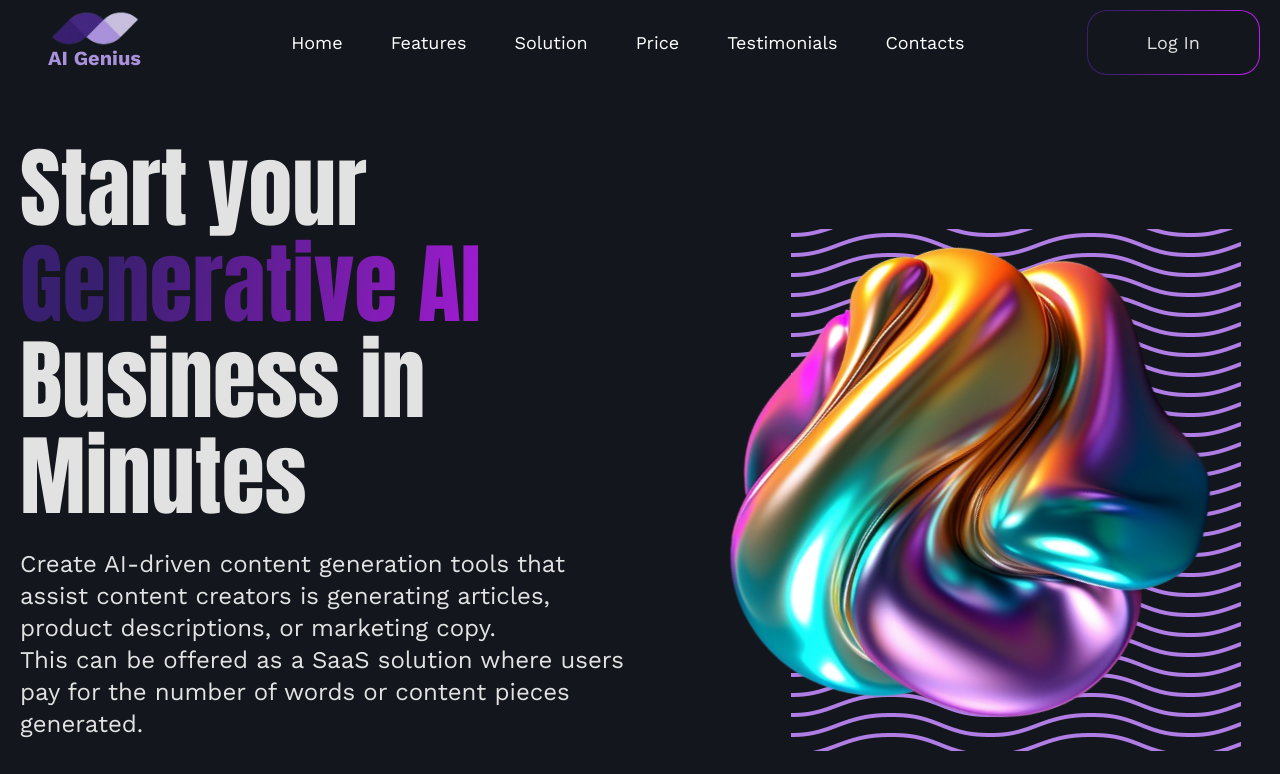
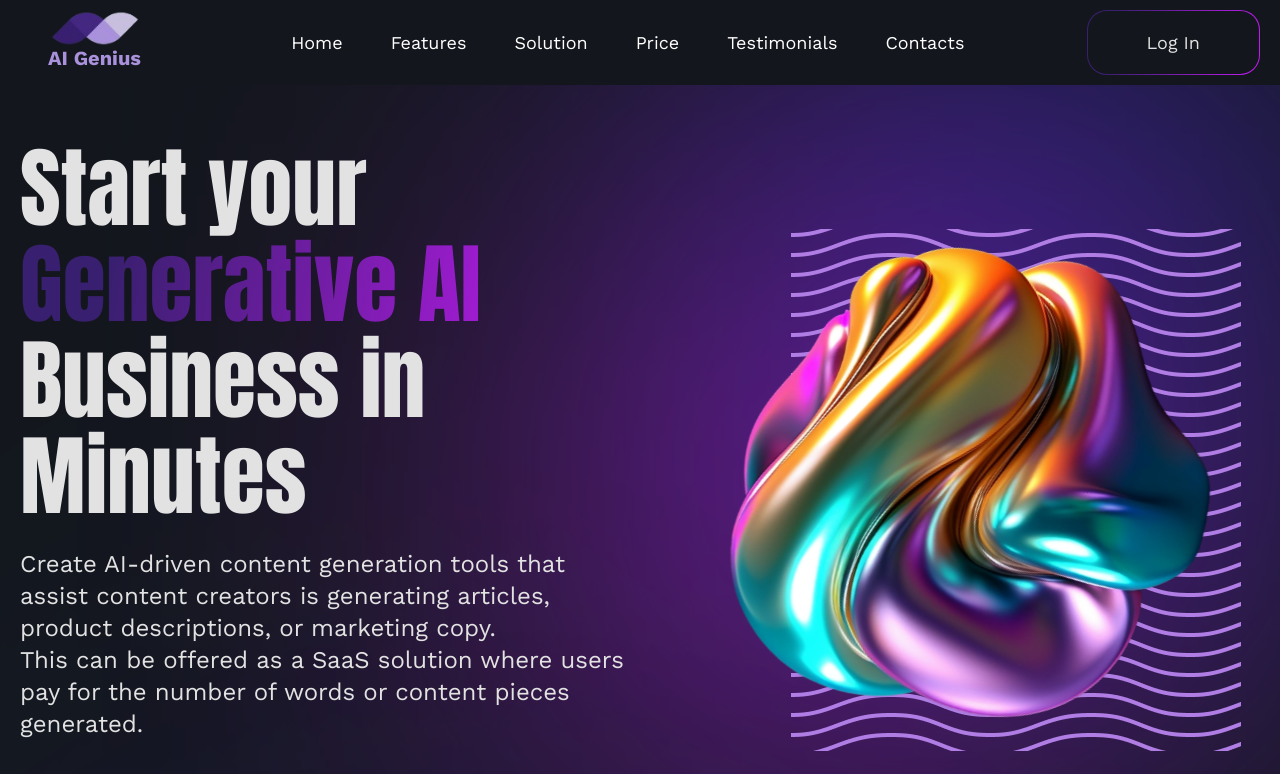
Before and after one commit to bambuuk/generative-ai, a React (Vite) app: page / in a window 1280 px wide. Shown: the top 774 px of the page. Built offline with nearby package versions, Linux system fonts and the light colour scheme.

Commit message:
upd gradients block in all section, where thear are

```diff
--- a/src/components/Contacts.tsx
+++ b/src/components/Contacts.tsx
@@ -2,9 +2,6 @@ import { FC } from 'react';
 import { styled, Link } from '@mui/material';
 import { CustomContainer, Title, Overview } from './CustomElements';
 import abstractImg from '../assets/pictures/contacts/abstract-img.png';
-// import firstVector from '../assets/backgroundFigures/contacts/1-vector.svg';
-// import secondVector from '../assets/backgroundFigures/contacts/2-vector.svg';
-// import thirdVector from '../assets/backgroundFigures/contacts/3-vector.svg';
 
 const ContactsUI = styled('section')(({ }) => ({
   width: '100%',
@@ -79,54 +76,52 @@ const CustomLink = styled(Link)(({ }) => ({
   color: '#E2E2E2',
 }));
 
-// const GradientsBlock = styled('div')(({ theme }) => ({
-//   position: 'absolute',
-//   zIndex: '-10',
-//   top: '-239px',
-//   right: '-178px',
-//   width: '692.442px',
-//   height: '675.338px',
-//   transform: 'rotate(-55.229deg)',
-//   [theme.breakpoints.down('lg')]: {
-//     width: '659px',
-//     height: '631px',
-//   },
-//   [theme.breakpoints.down('md')]: {
-//     width: '359px',
-//     height: '331px',
-//   },
-// }));
+const GradientsBlock = styled('div')(({ theme }) => ({
+  position: 'absolute',
+  zIndex: '-10',
+  top: '-239px',
+  right: '-178px',
+  width: '692.442px',
+  height: '675.338px',
+  transform: 'rotate(-55.229deg)',
+  filter: 'blur(347px)',
+  [theme.breakpoints.down('lg')]: {
+    width: '659px',
+    height: '631px',
+  },
+  [theme.breakpoints.down('md')]: {
+    width: '359px',
+    height: '331px',
+  },
+}));
 
-// const RepeatedBlurBlock = styled('div')(({ }) => ({
-//   width: '100%',
-//   height: '100%',
-//   filter: 'blur(87px)'
-// }));
+const Vector = styled('div')({
+  display: 'block',
+  position: 'absolute',
+});
+const FirstVector = styled(Vector)({
+  top: '0',
+  right: '-182px',
+  width: '515.075px',
+  height: '585.58px',
+  backgroundColor: '#3D32F9',
+});
 
-// const Vector = styled('img')({
-//   display: 'block',
-//   position: 'absolute',
-// });
-// const FirstVector = styled(Vector)({
-//   top: '0',
-//   right: '-182px',
-//   width: '515.075px',
-//   height: '585.58px',
-// });
+const SecondVector = styled(Vector)({
+  bottom: '-411px',
+  right: '-411px',
+  width: '560.633px',
+  height: '533.336px',
+  backgroundColor: '#391F6F',
+});
 
-// const SecondVector = styled(Vector)({
-//   bottom: '-411px',
-//   right: '-411px',
-//   width: '560.633px',
-//   height: '533.336px',
-// });
-
-// const ThirdVector = styled(Vector)({
-//   bottom: '-45%',
-//   left: 0,
-//   width: '552.022px',
-//   height: '589.882px',
-// });
+const ThirdVector = styled(Vector)({
+  bottom: '-45%',
+  left: 0,
+  width: '552.022px',
+  height: '589.882px',
+  backgroundColor: '#CE1AFE',
+});
 
 const AbstractImage = styled('img')(({ theme }) => ({
   position: 'absolute',
@@ -201,19 +196,11 @@ const Contacts: FC = () => {
             </ContactItem>
           </DepartmentsContactsList>
 
-          {/* <GradientsBlock>
-            <RepeatedBlurBlock>
-              <RepeatedBlurBlock>
-                <RepeatedBlurBlock>
-                  <RepeatedBlurBlock sx={{ position: 'relative' }}>
-                    <FirstVector src={firstVector} />
-                    <SecondVector src={secondVector} />
-                    <ThirdVector src={thirdVector} />
-                  </RepeatedBlurBlock>
-                </RepeatedBlurBlock>
-              </RepeatedBlurBlock>
-            </RepeatedBlurBlock>
-          </GradientsBlock> */}
+          <GradientsBlock>
+            <FirstVector />
+            <SecondVector />
+            <ThirdVector />
+          </GradientsBlock>
 
           <AbstractImage src={abstractImg} />
         </MainWrapper>
--- a/src/components/Features.tsx
+++ b/src/components/Features.tsx
@@ -2,9 +2,6 @@ import { FC } from 'react';
 import { styled } from '@mui/material';
 import { CustomContainer, Title, Overview } from './CustomElements';
 import { CPUImage, CardImage, ChatImage, PlantImage, ScopImage, TeamImage } from './ImgComponents';
-// import firstVector from '../assets/backgroundFigures/features/1-vector.svg';
-// import secondVector from '../assets/backgroundFigures/features/2-vector.svg';
-// import thirdVector from '../assets/backgroundFigures/features/3-vector.svg';
 import star from '../assets/backgroundFigures/star.png';
 
 const FeaturesUI = styled('section')({
@@ -120,86 +117,81 @@ const CardDescrText = styled('p')(({ }) => ({
   lineHeight: '24px',
 }));
 
-// const GradientsBlock = styled('div')(({ theme }) => ({
-//   position: 'absolute',
-//   zIndex: '-10',
-//   top: '380px',
-//   left: '100px',
-//   maxWidth: '992.516px',
-//   maxHeight: '968px',
-//   width: '100%',
-//   height: '100%',
-//   transform: 'rotate(-55.229deg)',
-//   [theme.breakpoints.down(1300)]: {
-//     maxWidth: '893px',
-//     maxHeight: '872px',
-//   },
-//   [theme.breakpoints.down('lg')]: {
-//     maxWidth: '659px',
-//     maxHeight: '631px',
-//   },
-//   [theme.breakpoints.down('md')]: {
-//     maxWidth: '359px',
-//     maxHeight: '331px',
-//   },
-// }));
+const GradientsBlock = styled('div')(({ theme }) => ({
+  position: 'absolute',
+  zIndex: '-10',
+  top: '380px',
+  left: '100px',
+  maxWidth: '992.516px',
+  maxHeight: '968px',
+  width: '100%',
+  height: '100%',
+  transform: 'rotate(-55.229deg)',
+  filter: 'blur(327px)',
+  [theme.breakpoints.down(1300)]: {
+    maxWidth: '893px',
+    maxHeight: '872px',
+  },
+  [theme.breakpoints.down('lg')]: {
+    maxWidth: '659px',
+    maxHeight: '631px',
+  },
+  [theme.breakpoints.down('md')]: {
+    maxWidth: '359px',
+    maxHeight: '331px',
+  },
+}));
 
-// const SecondGradientsBlock = styled('div')(({ theme }) => ({
-//   display: 'none',
-//   position: 'static',
-//   zIndex: '-10',
-//   top: '1780px',
-//   left: '100px',
-//   maxWidth: '992.516px',
-//   maxHeight: '968px',
-//   width: '100%',
-//   height: '100%',
-//   transform: 'rotate(-55.229deg)',
-//   // filter: 'blur(110px)',
-//   [theme.breakpoints.down('md')]: {
-//     display: 'block',
-//     position: 'absolute',
-//     maxWidth: '359px',
-//     maxHeight: '331px',
-//   },
-// }));
+const SecondGradientsBlock = styled('div')(({ theme }) => ({
+  display: 'none',
+  position: 'static',
+  zIndex: '-10',
+  top: '1780px',
+  left: '100px',
+  maxWidth: '992.516px',
+  maxHeight: '968px',
+  width: '100%',
+  height: '100%',
+  transform: 'rotate(-55.229deg)',
+  filter: 'blur(327px)',
+  [theme.breakpoints.down('md')]: {
+    display: 'block',
+    position: 'absolute',
+    maxWidth: '359px',
+    maxHeight: '331px',
+  },
+}));
 
-// const RepeatedBlurBlock = styled('div')(({ }) => ({
-//   width: '100%',
-//   height: '100%',
-//   filter: 'blur(110px)'
-// }));
+const Vector = styled('div')({
+  display: 'block',
+  position: 'absolute',
+  width: '100%',
+  height: '100%',
+});
 
-// const Vector = styled('img')({
-//   display: 'block',
-//   position: 'absolute',
-//   width: '100%',
-//   height: '100%',
-// });
+const FirstVector = styled(Vector)({
+  maxWidth: '515.075px',
+  maxHeight: '585.58px',
+  backgroundColor: "#3D32F9",
+  top: 0,
+  right: '110px'
+});
 
-// const FirstVector = styled(Vector)({
-//   maxWidth: '515.075px',
-//   maxHeight: '585.58px',
-//   fill: "#3D32F9",
-//   top: 0,
-//   right: '110px'
-// });
+const SecondVector = styled(Vector)({
+  maxWidth: '560.633px',
+  maxHeight: '533.336px',
+  backgroundColor: '#391F6F',
+  bottom: 0,
+  right: 0,
+});
 
-// const SecondVector = styled(Vector)({
-//   maxWidth: '560.633px',
-//   maxHeight: '533.336px',
-//   fill: '#391F6F',
-//   bottom: 0,
-//   right: 0,
-// });
-
-// const ThirdVector = styled(Vector)({
-//   maxWidth: '552.022px',
-//   maxHeight: '589.882px',
-//   fill: '#CE1AFE',
-//   bottom: 0,
-//   left: 0,
-// });
+const ThirdVector = styled(Vector)({
+  maxWidth: '552.022px',
+  maxHeight: '589.882px',
+  backgroundColor: '#CE1AFE',
+  bottom: 0,
+  left: 0,
+});
 
 const StarImg = styled('img')(({ theme }) => ({
   position: 'absolute',
@@ -315,32 +307,16 @@ const Features: FC = () => {
 
           </FeaturesCardList>
         </FeaturesWrapper>
-        {/* <GradientsBlock>
-          <RepeatedBlurBlock>
-            <RepeatedBlurBlock>
-              <RepeatedBlurBlock sx={{
-                position: 'relative',
-              }}>
-                <FirstVector src={firstVector} />
-                <SecondVector src={secondVector} />
-                <ThirdVector src={thirdVector} />
-              </RepeatedBlurBlock>
-            </RepeatedBlurBlock>
-          </RepeatedBlurBlock>
+        <GradientsBlock>
+          <FirstVector />
+          <SecondVector />
+          <ThirdVector />
         </GradientsBlock>
         <SecondGradientsBlock>
-          <RepeatedBlurBlock>
-            <RepeatedBlurBlock>
-              <RepeatedBlurBlock sx={{
-                position: 'relative',
-              }}>
-                <FirstVector src={firstVector} />
-                <SecondVector src={secondVector} />
-                <ThirdVector src={thirdVector} />
-              </RepeatedBlurBlock>
-            </RepeatedBlurBlock>
-          </RepeatedBlurBlock>
-        </SecondGradientsBlock> */}
+          <FirstVector />
+          <SecondVector />
+          <ThirdVector />
+        </SecondGradientsBlock>
       </CustomContainer>
     </FeaturesUI>
   )
--- a/src/components/FirstCTA.tsx
+++ b/src/components/FirstCTA.tsx
@@ -5,7 +5,6 @@ import cube from '../assets/pictures/cta/cube.png';
 import backgroundImg from '../assets/pictures/cta/background-img.png';
 import useModalControl from '../hooks/useModalControl';
 import ModalWindow from './ModalWindow';
-// import vector from '../assets/backgroundFigures/solution/1-vector.svg';
 
 const CTA_UI = styled('section')(({ }) => ({
   width: '100%',
@@ -106,31 +105,28 @@ const BackgroundImg = styled('img')(({ theme }) => ({
   },
 }));
 
-// const BackgroundBlock = styled('div')(({ theme }) => ({
-//   display: 'block',
-//   position: 'absolute',
-//   zIndex: '-10',
-//   maxWidth: '569.293px',
-//   maxHeight: '569.293px',
-//   width: '100%',
-//   height: '100%',
-//   right: '-552px',
-//   [theme.breakpoints.down('sm')]: {
-//     right: '-200px',
-//   },
-// }));
+const BackgroundBlock = styled('div')(({ theme }) => ({
+  display: 'block',
+  position: 'absolute',
+  zIndex: '-10',
+  maxWidth: '569.293px',
+  maxHeight: '569.293px',
+  width: '100%',
+  height: '100%',
+  right: '-70%',
+  filter: 'blur(377px)',
+  [theme.breakpoints.down('sm')]: {
+    right: '-200px',
+  },
+}));
 
-// const RepeatedBlurBlock = styled('div')(({ }) => ({
-//   width: '100%',
-//   height: '100%',
-//   filter: 'blur(95px)'
-// }));
-
-// const Vector = styled('img')({
-//   display: 'block',
-//   position: 'absolute',
-//   fill: "#3D32F9",
-// });
+const Vector = styled('div')({
+  display: 'block',
+  position: 'absolute',
+  backgroundColor: "#3D32F9",
+  width: '569.293px',
+  height: '569.293px',
+});
 
 const FirstCTA: FC = () => {
   const { openModal, isModalOpen, closeModal, modalType, changeModalType } = useModalControl();
@@ -157,17 +153,9 @@ const FirstCTA: FC = () => {
             changeModalType={changeModalType}
           />
 
-          {/* <BackgroundBlock>
-            <RepeatedBlurBlock>
-              <RepeatedBlurBlock>
-                <RepeatedBlurBlock>
-                  <RepeatedBlurBlock sx={{ position: 'relative' }}>
-                    <Vector src={vector} />
-                  </RepeatedBlurBlock>
-                </RepeatedBlurBlock>
-              </RepeatedBlurBlock>
-            </RepeatedBlurBlock>
-          </BackgroundBlock> */}
+          <BackgroundBlock>
+            <Vector />
+          </BackgroundBlock>
         </MainWrapper>
       </CustomContainer>
     </CTA_UI>
--- a/src/components/Hero.tsx
+++ b/src/components/Hero.tsx
@@ -4,9 +4,6 @@ import { CustomContainer } from './CustomElements';
 import { FullToTransparentBtn } from './CustomElements';
 import picture from '../assets/pictures/hero/hero-picture.png';
 import wave from '../assets/pictures/hero/wave-pattern.png';
-// import firstVector from '../assets/backgroundFigures/hero/1-vector.svg';
-// import secondVector from '../assets/backgroundFigures/hero/2-vector.svg';
-// import thirdVector from '../assets/backgroundFigures/hero/3-vector.svg';
 import { rotate, zeroRotate } from '../assets/keyframes/keyframes';
 
 const HeroUI = styled('section')({
@@ -126,48 +123,48 @@ const Description = styled('p')(({ theme }) => ({
   },
 }));
 
-// const GradientsBlock = styled('div')({
-//   width: '100%',
-//   height: '100%',
-//   maxWidth: '657px',
-//   maxHeight: '640px',
-//   filter: 'blur(107px)',
-//   position: 'absolute',
-//   zIndex: '-10',
-//   right: 0,
-//   top: '63px'
-// });
+const GradientsBlock = styled('div')({
+  width: '100%',
+  height: '100%',
+  maxWidth: '657px',
+  maxHeight: '640px',
+  filter: 'blur(207px)',
+  position: 'absolute',
+  zIndex: '-10',
+  right: 0,
+  top: '63px'
+});
 
-// const Vector = styled('img')({
-//   display: 'block',
-//   position: 'absolute',
-//   width: '100%',
-//   height: '100%',
-// });
+const Vector = styled('div')({
+  display: 'block',
+  position: 'absolute',
+  width: '100%',
+  height: '100%',
+});
 
-// const FirstVector = styled(Vector)({
-//   maxWidth: '340.545px',
-//   maxHeight: '387.16px',
-//   fill: '#3D32F9',
-//   top: '0',
-//   right: '81.98px'
-// });
+const FirstVector = styled(Vector)({
+  maxWidth: '340.545px',
+  maxHeight: '387.16px',
+  backgroundColor: '#3D32F9',
+  top: '0',
+  right: '81.98px'
+});
 
-// const SecondVector = styled(Vector)({
-//   maxWidth: '370.666px',
-//   maxHeight: '352.619px',
-//   fill: '#391F6F',
-//   bottom: 0,
-//   right: 0,
-// });
+const SecondVector = styled(Vector)({
+  maxWidth: '370.666px',
+  maxHeight: '352.619px',
+  backgroundColor: '#391F6F',
+  bottom: 0,
+  right: 0,
+});
 
-// const ThirdVector = styled(Vector)({
-//   maxWidth: '364.973px',
-//   maxHeight: '390.004px',
-//   fill: '#CE1AFE',
-//   bottom: 0,
-//   left: 0,
-// });
+const ThirdVector = styled(Vector)({
+  maxWidth: '364.973px',
+  maxHeight: '390.004px',
+  backgroundColor: '#CE1AFE',
+  bottom: 0,
+  left: 0,
+});
 
 const Hero: FC = () => {
   return (
@@ -201,13 +198,12 @@ const Hero: FC = () => {
             <WaveImg src={wave} />
           </ImageBlock>
         </HeroWrapper>
-        {/* <GradientsBlock>
-          <GradientsBlock>
-            <FirstVector src={firstVector} />
-            <SecondVector src={secondVector} />
-            <ThirdVector src={thirdVector} />
-          </GradientsBlock>
-        </GradientsBlock> */}
+        <GradientsBlock>
+          <FirstVector />
+          <SecondVector />
+          <ThirdVector />
+        </GradientsBlock>
+
       </CustomContainer>
     </HeroUI>
   )
--- a/src/components/PriceCardList.tsx
+++ b/src/components/PriceCardList.tsx
@@ -4,8 +4,6 @@ import { nanoid } from 'nanoid';
 import { CustomContainer, Title } from './CustomElements';
 import PriceCard from './PriceCard';
 import { ITariffPlane } from '../types/ITariffPlane';
-// import firstVector from '../assets/backgroundFigures/solution/1-vector.svg';
-// import secondVector from '../assets/backgroundFigures/solution/2-vector.svg';
 
 const PriceUI = styled('section')({
   width: '100%',
@@ -34,69 +32,58 @@ const PriceCardListUI = styled('div')(({ theme }) => ({
   }
 }));
 
-// const FirstBackgroundBlock = styled('div')(({ theme }) => ({
-//   position: 'absolute',
-//   zIndex: '-10',
-//   top: '-147px',
-//   left: '-141px',
-//   maxWidth: '588px',
-//   maxHeight: '569px',
-//   width: '100%',
-//   height: '100%',
-//   [theme.breakpoints.down('md')]: {
-//     maxWidth: '359px',
-//     maxHeight: '331px',
-//   },
-//   [theme.breakpoints.down('md')]: {
-//     right: '0',
-//   },
-// }));
+const FirstBackgroundBlock = styled('div')(({ theme }) => ({
+  position: 'absolute',
+  zIndex: '-10',
+  top: '-147px',
+  left: '-141px',
+  maxWidth: '588px',
+  maxHeight: '569px',
+  width: '100%',
+  height: '100%',
+  filter: 'blur(377px)',
+  [theme.breakpoints.down('md')]: {
+    maxWidth: '359px',
+    maxHeight: '331px',
+  },
+  [theme.breakpoints.down('md')]: {
+    right: '0',
+  },
+}));
 
-// const SecondBackgroundBlock = styled('div')(({ theme }) => ({
-//   position: 'absolute',
-//   zIndex: '-10',
-//   top: '181px',
-//   left: '-416px',
-//   maxWidth: '588px',
-//   maxHeight: '569px',
-//   width: '100%',
-//   height: '100%',
-//   filter: 'blur(262px)',
-//   [theme.breakpoints.down('md')]: {
-//     maxWidth: '359px',
-//     maxHeight: '331px',
-//   },
-//   [theme.breakpoints.down('sm')]: {
-//     right: '0',
-//   },
-// }));
+const SecondBackgroundBlock = styled('div')(({ theme }) => ({
+  position: 'absolute',
+  zIndex: '-10',
+  top: '181px',
+  left: '-416px',
+  maxWidth: '588px',
+  maxHeight: '569px',
+  width: '100%',
+  height: '100%',
+  filter: 'blur(262px)',
+  [theme.breakpoints.down('md')]: {
+    maxWidth: '359px',
+    maxHeight: '331px',
+  },
+  [theme.breakpoints.down('sm')]: {
+    right: '0',
+  },
+}));
 
-// const FirstRepeatedBlurBlock = styled('div')(({ }) => ({
-//   width: '100%',
-//   height: '100%',
-//   filter: 'blur(85px)'
-// }));
+const Vector = styled('div')({
+  display: 'block',
+  position: 'absolute',
+  width: '588.737px',
+  height: '569.293px',
+});
 
-// const SecondRepeatedBlurBlock = styled('div')(({ }) => ({
-//   width: '100%',
-//   height: '100%',
-//   filter: 'blur(90px)'
-// }));
+const FirstVector = styled(Vector)({
+  backgroundColor: "#3D32F9",
+});
 
-// const Vector = styled('img')({
-//   display: 'block',
-//   position: 'absolute',
-//   width: '100%',
-//   height: '100%',
-// });
-
-// const FirstVector = styled(Vector)({
-//   fill: "#3D32F9",
-// });
-
-// const SecondVector = styled(Vector)({
-//   fill: '#391F6F',
-// });
+const SecondVector = styled(Vector)({
+  backgroundColor: '#391F6F',
+});
 
 const PriceCardList: FC = () => {
   const priceList: ITariffPlane[] = [
@@ -153,26 +140,12 @@ const PriceCardList: FC = () => {
               );
             })}
           </PriceCardListUI>
-          {/* <FirstBackgroundBlock>
-            <FirstRepeatedBlurBlock>
-              <FirstRepeatedBlurBlock>
-                <FirstRepeatedBlurBlock>
-                  <FirstRepeatedBlurBlock sx={{ position: 'relative' }}>
-                    <FirstVector src={firstVector} />
-                  </FirstRepeatedBlurBlock>
-                </FirstRepeatedBlurBlock>
-              </FirstRepeatedBlurBlock>
-            </FirstRepeatedBlurBlock>
+          <FirstBackgroundBlock>
+            <FirstVector />
           </FirstBackgroundBlock>
           <SecondBackgroundBlock>
-            <SecondRepeatedBlurBlock>
-              <SecondRepeatedBlurBlock>
-                <SecondRepeatedBlurBlock sx={{ position: 'relative' }}>
-                  <SecondVector src={secondVector} />
-                </SecondRepeatedBlurBlock>
-              </SecondRepeatedBlurBlock>
-            </SecondRepeatedBlurBlock>
-          </SecondBackgroundBlock> */}
+            <SecondVector />
+          </SecondBackgroundBlock>
         </MainWrapper>
       </CustomContainer>
     </PriceUI>
--- a/src/components/Solution.tsx
+++ b/src/components/Solution.tsx
@@ -4,9 +4,6 @@ import { CustomContainer, Title, Overview } from './CustomElements';
 import circleImg from '../assets/pictures/solution/main-picture.png';
 import lightningImg from '../assets/pictures/solution/lightning.png';
 import diamondImg from '../assets/pictures/solution/diamond.png';
-// import firstVector from '../assets/backgroundFigures/solution/1-vector.svg';
-// import secondVector from '../assets/backgroundFigures/solution/2-vector.svg';
-// import thirdVector from '../assets/backgroundFigures/solution/3-vector.svg';
 import { rotate, reverseRotate } from '../assets/keyframes/keyframes';
 
 const SolutionUI = styled('section')({
@@ -207,56 +204,55 @@ const Healthcare = styled(SolutionFeature)(({ theme }) => ({
   },
 }));
 
-// const GradientsBlock = styled('div')(({ theme }) => ({
-//   position: 'absolute',
-//   zIndex: '-10',
-//   top: '-100px',
-//   left: '55%',
-//   maxWidth: '692.442px',
-//   maxHeight: '675.338px',
-//   width: '100%',
-//   height: '100%',
-//   transform: 'rotate(-55.229deg)',
-//   [theme.breakpoints.down('lg')]: {
-//     maxWidth: '659px',
-//     maxHeight: '631px',
-//   },
-//   [theme.breakpoints.down('md')]: {
-//     maxWidth: '359px',
-//     maxHeight: '331px',
-//   },
-// }));
+const GradientsBlock = styled('div')(({ theme }) => ({
+  position: 'absolute',
+  zIndex: '-10',
+  top: '-100px',
+  left: '55%',
+  maxWidth: '692.442px',
+  maxHeight: '675.338px',
+  width: '100%',
+  height: '100%',
+  transform: 'rotate(-55.229deg)',
+  filter: 'blur(207px)',
+  [theme.breakpoints.down('lg')]: {
+    maxWidth: '659px',
+    maxHeight: '631px',
+  },
+  [theme.breakpoints.down('md')]: {
+    maxWidth: '359px',
+    maxHeight: '331px',
+  },
+}));
 
-// const RepeatedBlurBlock = styled('div')(({ }) => ({
-//   width: '100%',
-//   height: '100%',
-//   filter: 'blur(103px)'
-// }));
+const Vector = styled('div')({
+  display: 'block',
+  position: 'absolute',
+});
 
-// const Vector = styled('img')({
-//   display: 'block',
-//   position: 'absolute',
-// });
+const FirstVector = styled(Vector)({
+  backgroundColor: "#3D32F9",
+  width: '515.075px',
+  height: '585.58px',
+  bottom: '15%',
+  right: '10%'
+});
 
-// const FirstVector = styled(Vector)({
-//   fill: "#3D32F9",
-//   bottom: '15%',
-//   right: '10%'
-// });
+const SecondVector = styled(Vector)({
+  backgroundColor: '#391F6F',
+  width: '560.633px',
+  height: '533.336px',
+  bottom: 0,
+  right: 0,
+});
 
-// const SecondVector = styled(Vector)({
-//   fill: '#391F6F',
-//   width: '560.633px',
-//   height: '533.336px',
-//   bottom: 0,
-//   right: 0,
-// });
-
-// const ThirdVector = styled(Vector)({
-//   fill: '#CE1AFE',
-//   bottom: '-10%',
-//   left: 0,
-// });
+const ThirdVector = styled(Vector)({
+  backgroundColor: '#CE1AFE',
+  width: '552.022px',
+  height: '589.882px',
+  bottom: '-10%',
+  left: 0,
+});
 
 const Solution: FC = () => {
   return (
@@ -284,15 +280,11 @@ const Solution: FC = () => {
             <ECommerce>E-commerce</ECommerce>
             <Healthcare>Healthcare</Healthcare>
           </CirclesWrapper>
-          {/* <GradientsBlock>
-            <RepeatedBlurBlock>
-              <RepeatedBlurBlock sx={{ position: 'relative' }}>
-                <FirstVector src={firstVector} />
-                <SecondVector src={secondVector} />
-                <ThirdVector src={thirdVector} />
-              </RepeatedBlurBlock>
-            </RepeatedBlurBlock>
-          </GradientsBlock> */}
+          <GradientsBlock>
+            <FirstVector />
+            <SecondVector />
+            <ThirdVector />
+          </GradientsBlock>
         </MainWrapper>
       </CustomContainer>
       <DiamondImage src={diamondImg} />
--- a/src/components/Testimonials.tsx
+++ b/src/components/Testimonials.tsx
@@ -2,7 +2,6 @@ import { FC } from 'react';
 import { styled } from '@mui/material';
 import { CustomContainer, Title } from './CustomElements';
 import Slider from './Slider';
-// import backgroundGradient from '../assets/backgroundFigures/features/3-vector.svg';
 
 const SliderUI = styled('div')(({ }) => ({
   width: '100%'
@@ -15,23 +14,26 @@ const MainWrapper = styled('div')(({ }) => ({
   position: 'relative',
 }));
 
-// const BackgroundBlock = styled('div')(({ }) => ({
-//   display: 'block',
-//   position: 'absolute',
-//   zIndex: '-10',
-//   maxWidth: '588.737px',
-//   maxHeight: '569.293px',
-//   width: '100%',
-//   height: '100%',
-//   left: '38px',
-//   top: '-177px',
-// }));
+const BackgroundBlock = styled('div')(({ }) => ({
+  display: 'block',
+  position: 'absolute',
+  zIndex: '-10',
+  maxWidth: '588.737px',
+  maxHeight: '569.293px',
+  width: '100%',
+  height: '100%',
+  left: '38px',
+  top: '-177px',
+  filter: 'blur(417px)',
+}));
 
-// const RepeatedBlurBlock = styled('div')(({ }) => ({
-//   width: '100%',
-//   height: '100%',
-//   filter: 'blur(105px)'
-// }));
+const BackgroundFigure = styled('div')({
+  display: 'block',
+  position: 'absolute',
+  backgroundColor: "#CE1AFE",
+  width: '588.737px',
+  height: '569.293px',
+});
 
 const Testimonials: FC = () => {
   return (
@@ -40,17 +42,9 @@ const Testimonials: FC = () => {
         <MainWrapper>
           <Title>What clients say about us</Title>
           <Slider />
-          {/* <BackgroundBlock>
-            <RepeatedBlurBlock>
-              <RepeatedBlurBlock>
-                <RepeatedBlurBlock>
-                  <RepeatedBlurBlock>
-                    <img src={backgroundGradient} />
-                  </RepeatedBlurBlock>
-                </RepeatedBlurBlock>
-              </RepeatedBlurBlock>
-            </RepeatedBlurBlock>
-          </BackgroundBlock> */}
+          <BackgroundBlock>
+            <BackgroundFigure />
+          </BackgroundBlock>
         </MainWrapper>
       </CustomContainer>
     </SliderUI>
```
